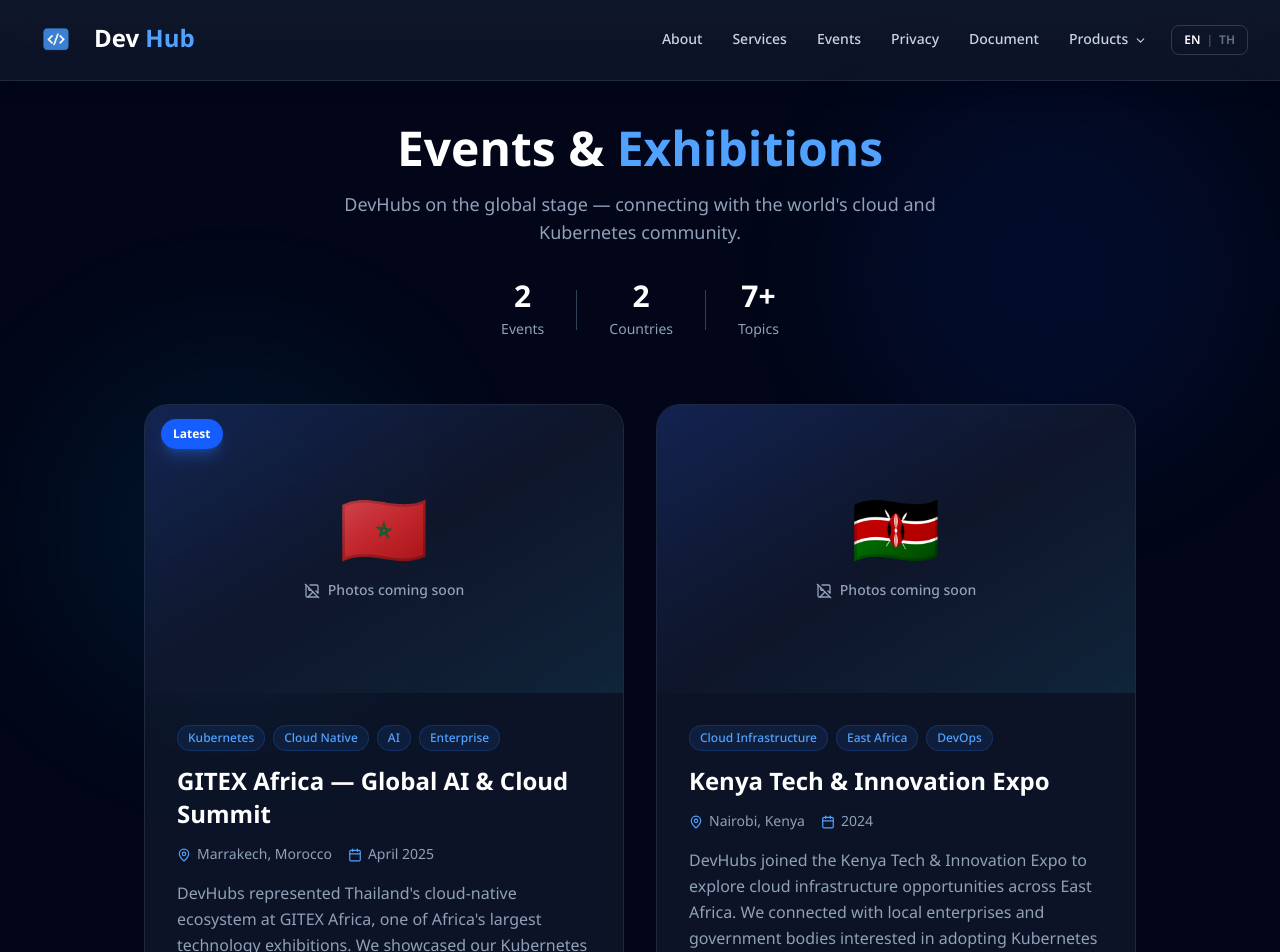
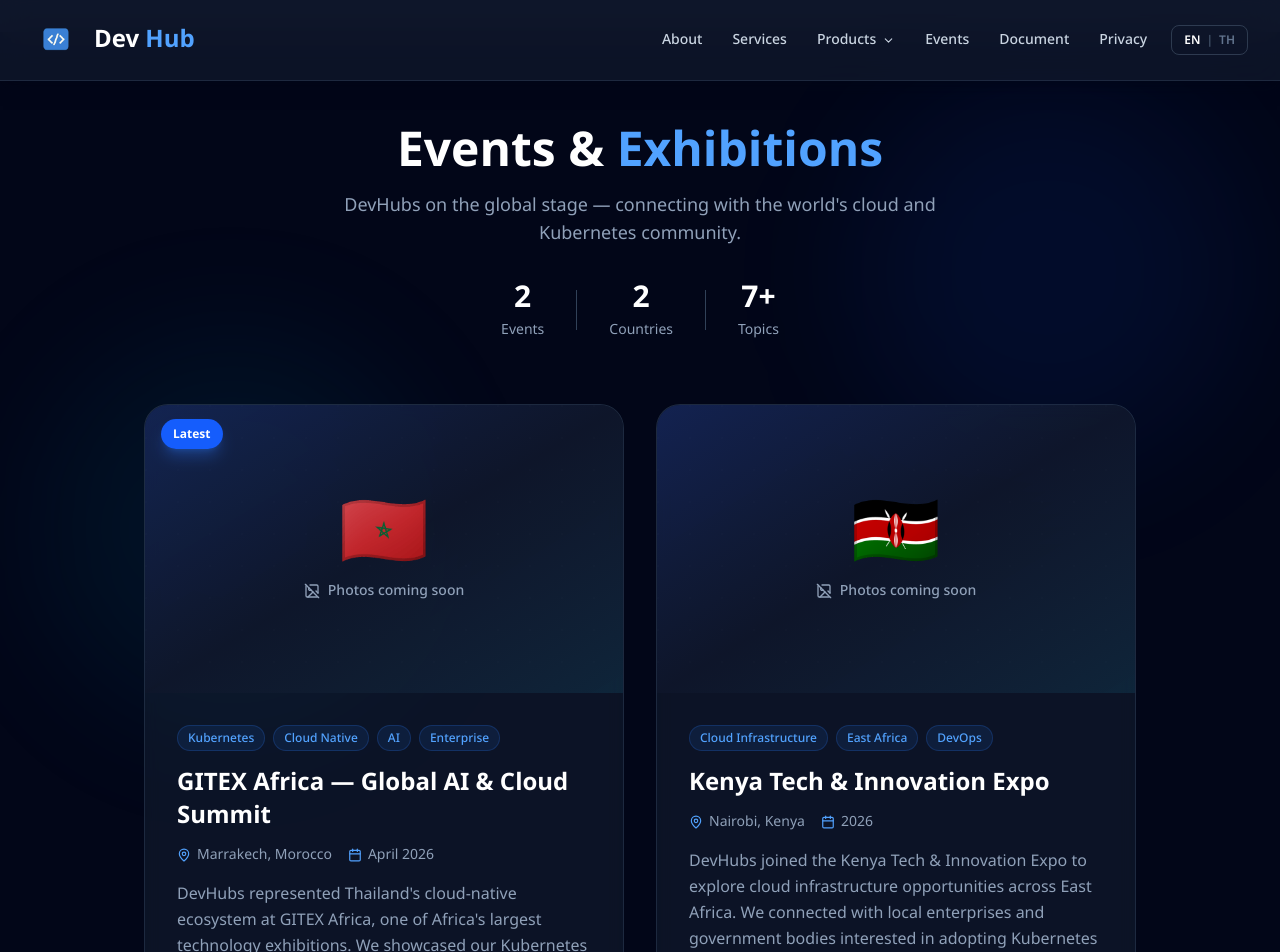
Before and after one commit to wintech-thai/dev-hubs-web, a Next.js app: page /events in a window 1280 px wide. Shown: the top 952 px of the page. Built offline with nearby package versions, Linux system fonts and the light colour scheme.

Commit message:
Change Menu Order in Navbar and Change Contact

```diff
--- a/src/app/events/page.tsx
+++ b/src/app/events/page.tsx
@@ -29,7 +29,7 @@
     location: "Marrakech, Morocco",
     country: "Morocco",
     flag: "🇲🇦",
-    date: "April 2025",
+    date: "April 2026",
     descriptionEn:
       "DevHubs represented Thailand's cloud-native ecosystem at GITEX Africa, one of Africa's largest technology exhibitions. We showcased our Kubernetes consulting services and on-premise cloud solutions to enterprise clients across Africa and the Middle East.",
     descriptionTh:
@@ -44,7 +44,7 @@
     location: "Nairobi, Kenya",
     country: "Kenya",
     flag: "🇰🇪",
-    date: "2024",
+    date: "2026",
     descriptionEn:
       "DevHubs joined the Kenya Tech & Innovation Expo to explore cloud infrastructure opportunities across East Africa. We connected with local enterprises and government bodies interested in adopting Kubernetes and cloud-native architectures.",
     descriptionTh:
--- a/src/lib/i18n/translations.ts
+++ b/src/lib/i18n/translations.ts
@@ -280,13 +280,13 @@
       list: [
         {
           category: 'Edge Computing',
-          title: 'Edge & Kiosk K8s Deployment',
+          title: 'Edge & Kiosk Kubernetes Deployment',
           description:
             "Deploy a hardened, standalone Kubernetes node purpose-built for edge environments and kiosk systems — resilient, offline-capable, and engineered for unattended operation at the network's edge.",
         },
         {
           category: 'Infrastructure',
-          title: 'Appliance Server K8s',
+          title: 'Appliance Server Kubernetes',
           description:
             'Transform commodity appliance hardware into a production-grade Kubernetes node — streamlined deployment, optimized resource footprint, and built for long-term stability in embedded environments.',
         },
@@ -298,7 +298,7 @@
         },
         {
           category: 'Kubernetes',
-          title: 'Application Deployment on K8s',
+          title: 'Application Deployment on Kubernetes',
           description:
             'Containerize, migrate, and deploy your applications onto Kubernetes with zero-downtime rollouts, auto-scaling, and GitOps-driven release pipelines — modern delivery at production velocity.',
         },
@@ -620,13 +620,13 @@
       list: [
         {
           category: 'Edge Computing',
-          title: 'ติดตั้ง K8s สำหรับ Edge & Kiosk',
+          title: 'ติดตั้ง Kubernetes สำหรับ Edge & Kiosk',
           description:
             'ติดตั้ง Kubernetes แบบ Standalone สำหรับงาน Edge Computing และ Kiosk โดยเฉพาะ — ออกแบบให้ทำงานได้แม้ไม่มีอินเทอร์เน็ต เสถียร และดูแลรักษาง่าย',
         },
         {
           category: 'Infrastructure',
-          title: 'ติดตั้ง K8s บน Appliance Server',
+          title: 'ติดตั้ง Kubernetes บน Appliance Server',
           description:
             'เปลี่ยน Appliance Server ทั่วไปให้เป็น Kubernetes Node ระดับ Production — ติดตั้งง่าย ใช้ทรัพยากรน้อย และเสถียรสำหรับการทำงานต่อเนื่องระยะยาว',
         },
--- a/src/modules/home/components/footer.tsx
+++ b/src/modules/home/components/footer.tsx
@@ -14,7 +14,7 @@
 ];
 
 const contactInfo = [
-  { icon: Mail, text: "seubpong.mon@dev-hubs.com", href: "mailto:seubpong.mon@dev-hubs.com" },
+  { icon: Mail, text: "contact@dev-hubs.com", href: "mailto:contact@dev-hubs.com" },
   { icon: Phone, text: "66(0) 94-249-4880", href: "tel:+66942494880" },
   {
     icon: MapPin,
--- a/src/modules/home/components/nav-bar.tsx
+++ b/src/modules/home/components/nav-bar.tsx
@@ -46,12 +46,14 @@
   const pathname = usePathname();
   const { lang, setLang, t } = useLanguage();
 
-  const links = [
+  const linksStart = [
     { name: t.nav.about, link: AppRoute.home + "#about" },
     { name: t.nav.services, link: AppRoute.services },
+  ];
+  const linksEnd = [
     { name: t.nav.events, link: AppRoute.events },
+    { name: t.nav.document, link: AppRoute.document },
     { name: t.nav.privacy, link: AppRoute.privacy },
-    { name: t.nav.document, link: AppRoute.document },
   ];
 
   const handleMobileNavClick = (link: string) => {
@@ -104,8 +106,8 @@
           {/* Desktop Menu */}
           <div className="hidden md:flex items-center gap-0.5 ml-8">
 
-            {/* Regular links */}
-            {links.map((link) => (
+            {/* Links before Products */}
+            {linksStart.map((link) => (
               <Link key={link.name} href={link.link}>
                 <motion.span
                   whileTap={{ scale: 0.97 }}
@@ -180,6 +182,18 @@
               </AnimatePresence>
             </div>
 
+            {/* Links after Products */}
+            {linksEnd.map((link) => (
+              <Link key={link.name} href={link.link}>
+                <motion.span
+                  whileTap={{ scale: 0.97 }}
+                  className="text-slate-300 hover:text-white hover:bg-slate-700/60 px-3.5 py-2 rounded-lg text-sm font-medium transition-all duration-200 cursor-pointer inline-block"
+                >
+                  {link.name}
+                </motion.span>
+              </Link>
+            ))}
+
             <div className="ml-2">
               <LangToggle />
             </div>
@@ -210,8 +224,8 @@
             className="md:hidden overflow-hidden border-t border-slate-700/50"
           >
             <div className="px-4 py-3 space-y-1 bg-slate-900">
-              {/* Regular links */}
-              {links.map((link) => {
+              {/* Links before Products */}
+              {linksStart.map((link) => {
                 const isAnchor = link.link.includes("#") && pathname === AppRoute.home;
                 if (isAnchor) {
                   return (
@@ -233,7 +247,7 @@
                 );
               })}
 
-              {/* Products expandable */}
+              {/* Products expandable — between Services and Events */}
               <div>
                 <button
                   onClick={() => setMobileProductsOpen((v) => !v)}
@@ -285,6 +299,15 @@
                   )}
                 </AnimatePresence>
               </div>
+
+              {/* Links after Products */}
+              {linksEnd.map((link) => (
+                <Link key={link.name} href={link.link} onClick={() => setIsOpen(false)}>
+                  <span className="text-slate-300 hover:text-white hover:bg-slate-700/60 block px-4 py-3 rounded-lg text-sm font-medium transition-all">
+                    {link.name}
+                  </span>
+                </Link>
+              ))}
             </div>
           </motion.div>
         )}
```
